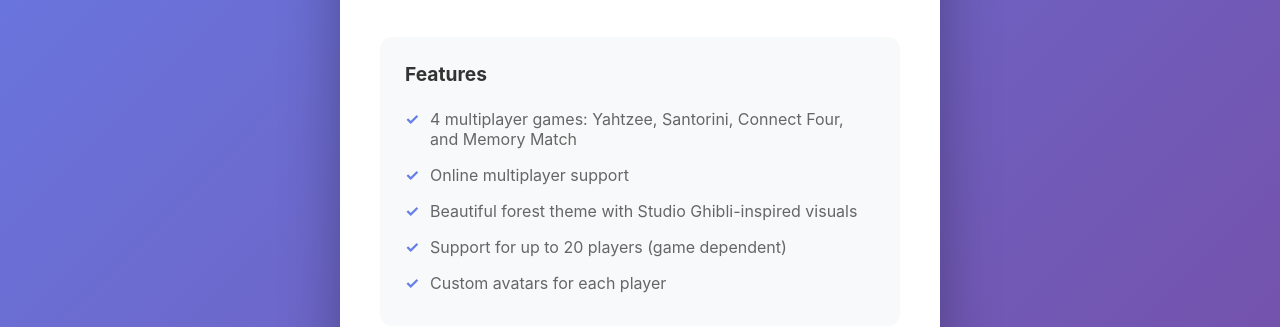
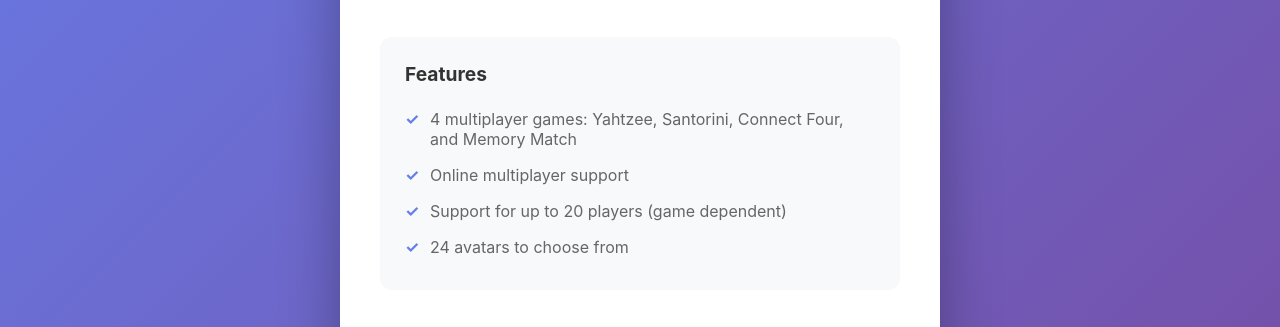
Before and after one commit to zanderson3j/o_and_m_online, a plain HTML site: page docs/index.html in a window 1280 px wide. Shown: the part 454-781 px from the top of the page. Drawn offline with Linux system fonts and the light colour scheme; no server answers.

Commit message:
Update index.html

```diff
--- a/docs/index.html
+++ b/docs/index.html
@@ -163,9 +163,8 @@
             <ul>
                 <li>4 multiplayer games: Yahtzee, Santorini, Connect Four, and Memory Match</li>
                 <li>Online multiplayer support</li>
-                <li>Beautiful forest theme with Studio Ghibli-inspired visuals</li>
                 <li>Support for up to 20 players (game dependent)</li>
-                <li>Custom avatars for each player</li>
+                <li>24 avatars to choose from</li>
             </ul>
         </div>
 
```
